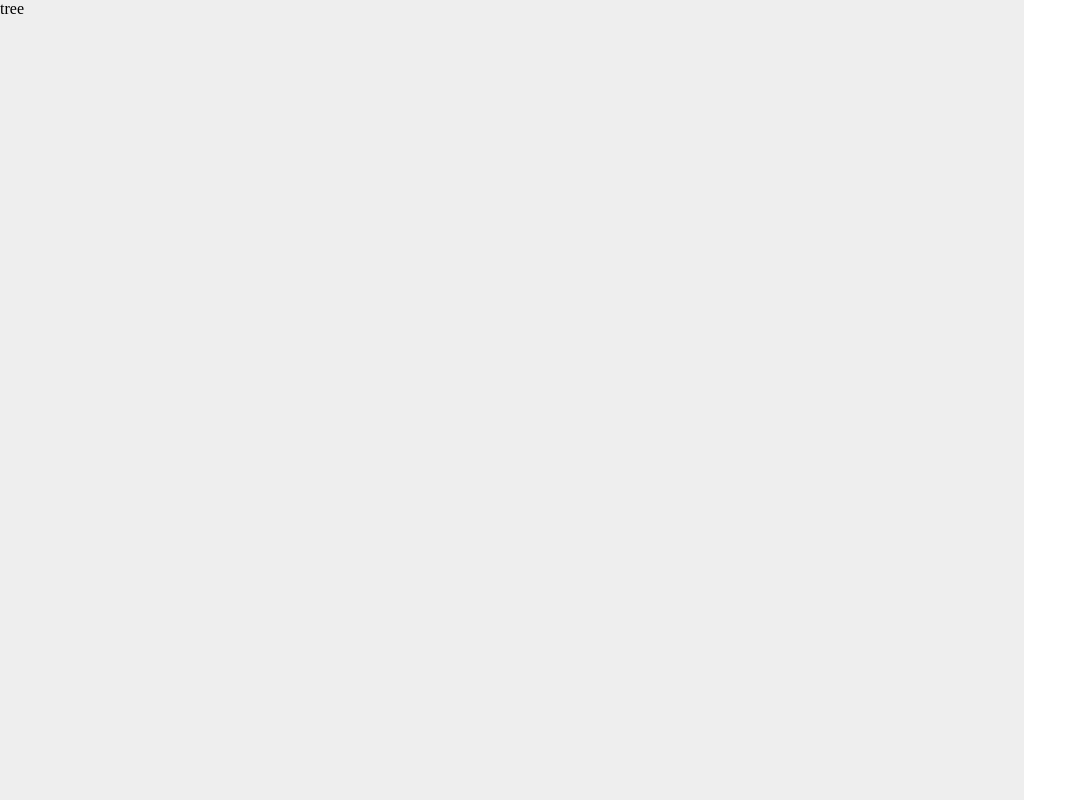
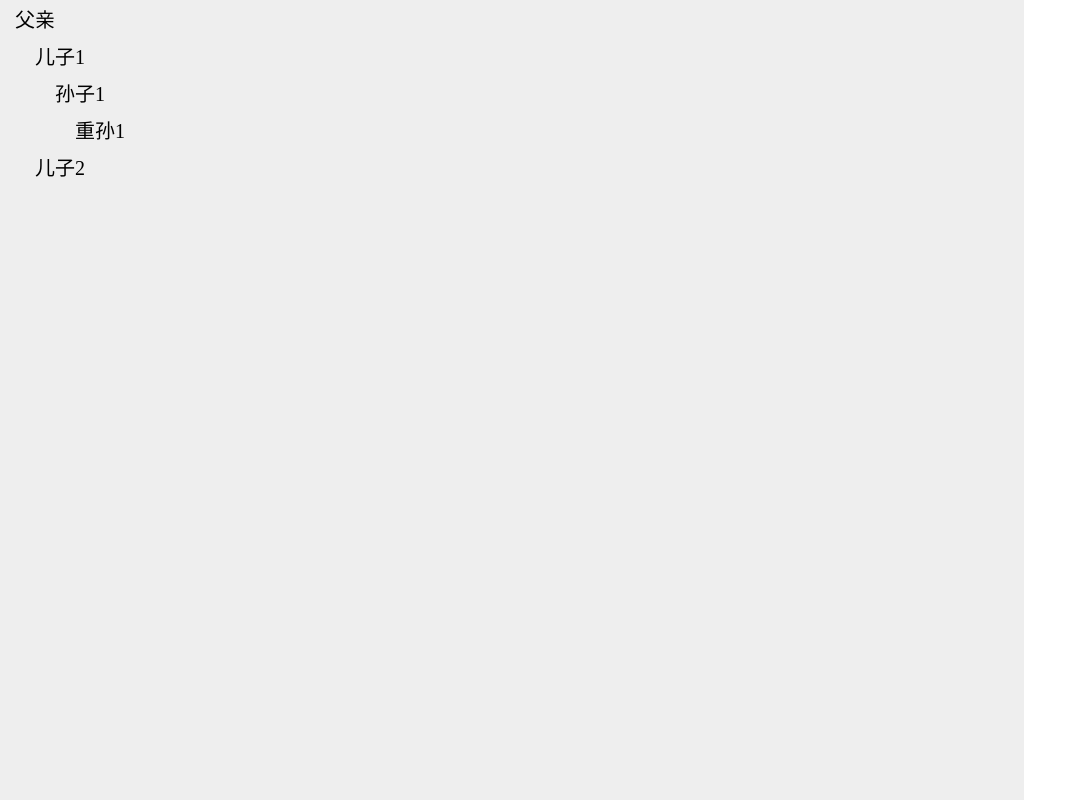
Before and after one commit to Cherish0207/crx-react-tree, a React app: page / in a window 1280 px wide. Shown: the whole page, without its empty margins (0-1087 px from the left). Built offline with nearby package versions, Linux system fonts and the light colour scheme.

Commit message:
4. 创建树型菜单

```diff
--- a/src/components/index.less
+++ b/src/components/index.less
@@ -7,4 +7,25 @@
   overflow-x: hidden;
   overflow-y: auto;
   background-color: #eee;
+  .tree-nodes {
+    position: relative;
+    overflow: hidden;
+    .tree-node {
+      .inner {
+        color: #000;
+        font-size: 20px;
+        position: relative;
+        cursor: pointer;
+        padding-left: 10px;
+        .content {
+          display: inline-block;
+          width: 100%;
+          padding: 4px 5px;
+        }
+      }
+      .children {
+        padding-left: 20px;
+      }
+    }
+  }
 }
--- /dev/null
+++ b/src/components/tree-node.tsx
@@ -0,0 +1,28 @@
+import React from "react";
+import { TreeData, Props } from "../typings";
+
+class TreeNode extends React.Component<Props> {
+  constructor(props: Props) {
+    super(props);
+  }
+  render() {
+    let {
+      data: { name, children },
+    } = this.props;
+    return (
+      <div className="tree-node">
+        <div className="inner">
+          <span className="content">{name}</span>
+        </div>
+        {children && children.length > 0 && (
+          <div className="children">
+            {children.map((item: TreeData) => (
+              <TreeNode key={item.key} data={item} />
+            ))}
+          </div>
+        )}
+      </div>
+    );
+  }
+}
+export default TreeNode;
--- a/src/components/tree.tsx
+++ b/src/components/tree.tsx
@@ -1,13 +1,20 @@
 import React from "react";
 import "./index.less";
 import { Props } from "../typings";
+import TreeNode from "./tree-node";
 
 class Tree extends React.Component<Props> {
   constructor(props: Props) {
     super(props);
   }
   render() {
-    return <div className="tree">tree</div>;
+    return (
+      <div className="tree">
+        <div className="tree-nodes">
+          <TreeNode data={this.props.data} />
+        </div>
+      </div>
+    );
   }
 }
 export default Tree;
```
